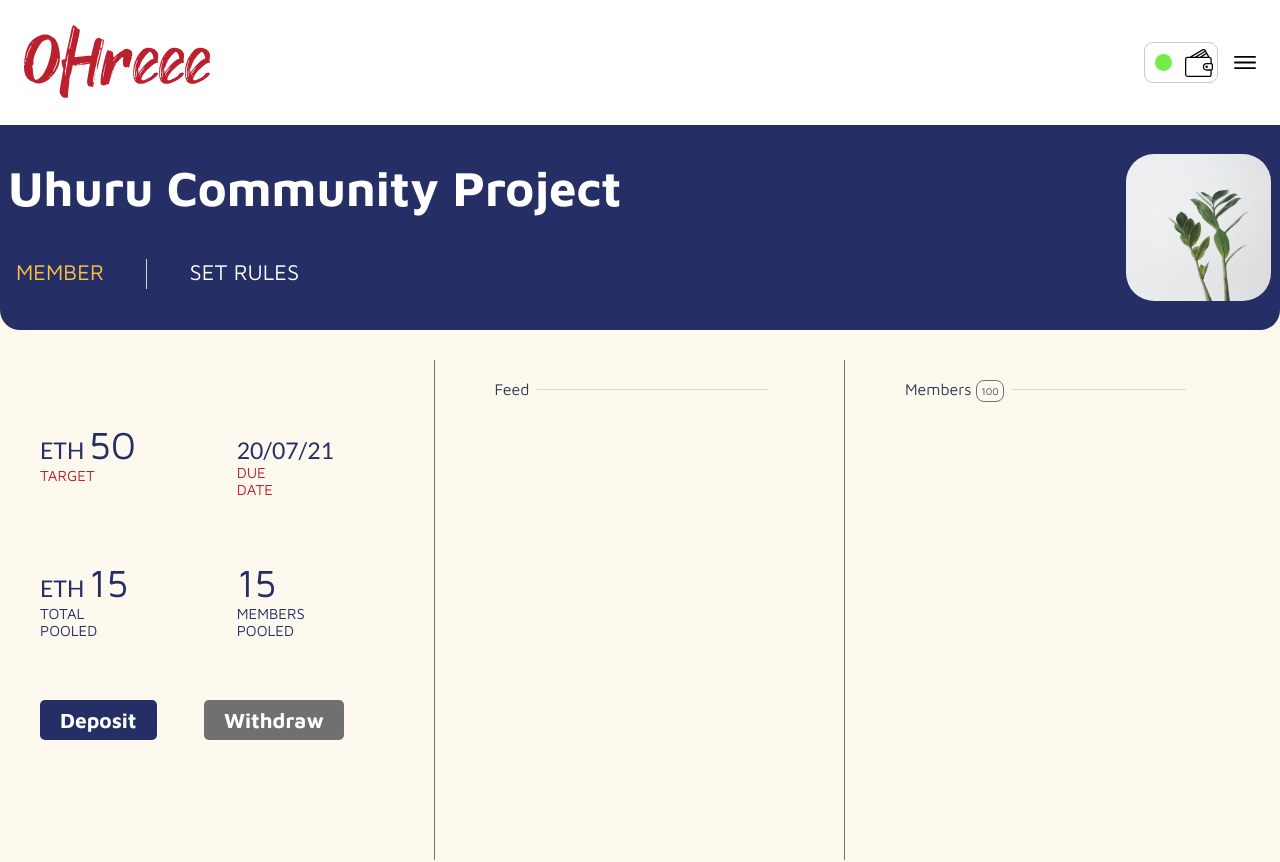
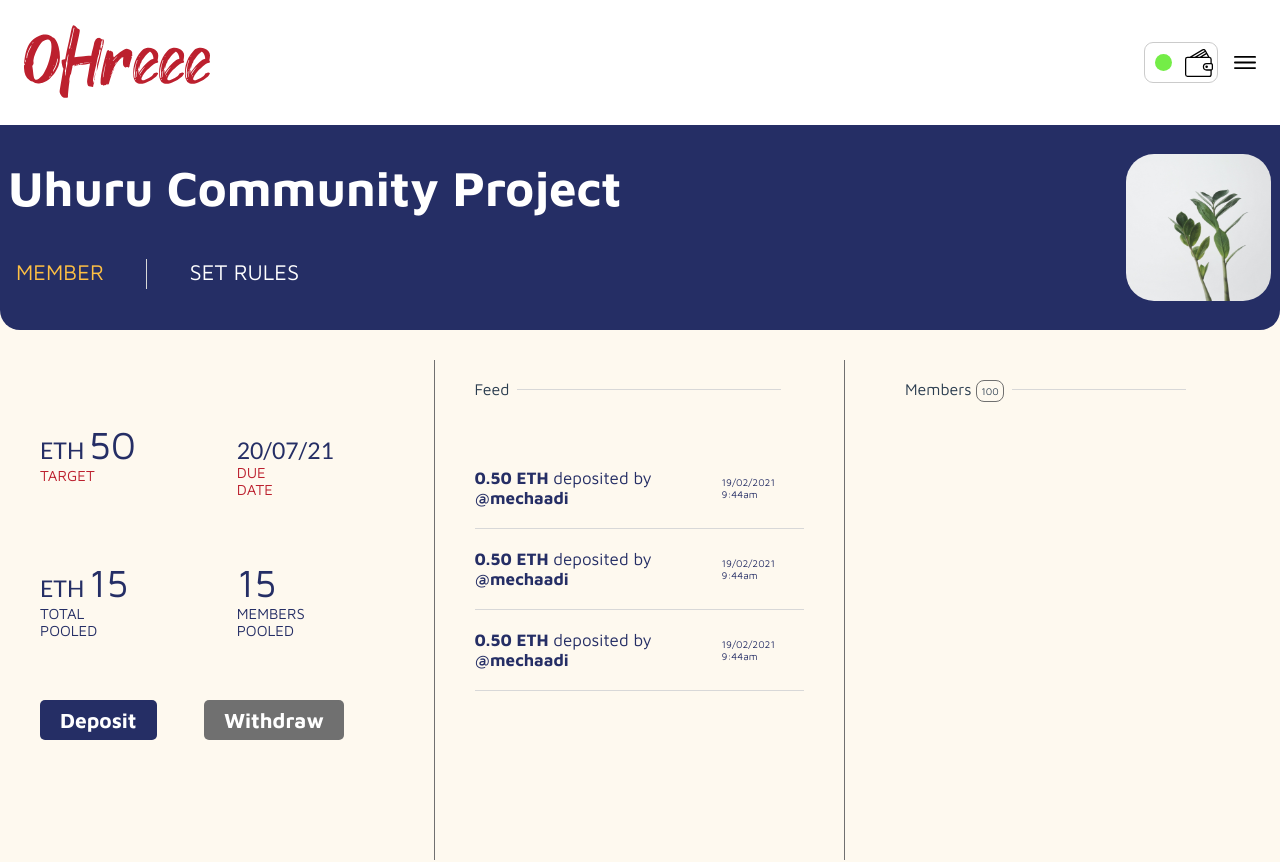
Before and after one commit to ohreee/pool-frontend, a Vue app: page /details in a window 1280 px wide. Shown: the top 862 px of the page. Built offline with nearby package versions, Linux system fonts and the light colour scheme.

Commit message:
feed section done

```diff
--- /dev/null
+++ b/src/components/feed/FeedItem.vue
@@ -0,0 +1,51 @@
+<template>
+  <div class="ohr-feed-element">
+    <div class="ohr-feed-info">
+      <p>
+        <span class="ohr-feed-info-eth">{{ eth }} {{" "}} </span>
+        <span class="ohr-feed-info-data">{{ data }} {{" "}}</span>
+        <span class="ohr-feed-info-username"> {{ username }}</span>
+      </p>
+    </div>
+
+    <div class="ohr-feed-date">
+      <p >{{ date }}</p>
+    </div>
+  </div>
+</template>
+
+<script>
+export default {
+  props: {
+    date: [String],
+    username: [String],
+    eth: [Number],
+    data: [String],
+  },
+};
+</script>
+
+<style lang="sass" scoped>
+.ohr-feed-element
+    display: flex
+    justify-content: space-between
+    align-items: center
+    padding: 20px 0px
+    border-bottom: 1px solid #D8D8D8
+    .ohr-feed-info
+        .ohr-feed-info-eth
+            color: #252E65
+            font-weight: bold
+            font-size: 17px
+        .ohr-feed-info-data
+            color: #252E65
+            font-size: 17px
+        .ohr-feed-info-username
+            color: #252E65
+            font-weight: bold
+            font-size: 17px
+    .ohr-feed-date
+        p
+            color: #252E65
+            font-size: 10px
+</style>
--- a/src/views/Details.vue
+++ b/src/views/Details.vue
@@ -61,10 +61,14 @@
           </div>
         </div>
         <div class="ohr-col-4 ohr-feed-container">
-          <div class="ohr-row ohr-no-gutter ohr-v-center">
+          <div class="ohr-row ohr-no-gutter ohr-feed-head ohr-v-center">
             <p>Feed</p>
             <span class="ohr-hor-line"></span>
           </div>
+          <feed-item username="@mechaadi" eth="0.50 ETH" data="deposited by" date="19/02/2021 9:44am"/>
+          <feed-item username="@mechaadi" eth="0.50 ETH" data="deposited by" date="19/02/2021 9:44am"/>
+          <feed-item username="@mechaadi" eth="0.50 ETH" data="deposited by" date="19/02/2021 9:44am"/>
+
         </div>
         <div class="ohr-col-4 ohr-members-container">
           <div class="ohr-row ohr-no-gutter ohr-v-center">
@@ -80,8 +84,9 @@
 <script>
 import OhrBlueButton from "../components/common/OhrBlueButton.vue";
 import OhrGrayButton from "../components/common/OhrGrayButton.vue";
+import FeedItem from '../components/feed/FeedItem.vue';
 export default {
-  components: { OhrBlueButton, OhrGrayButton },
+  components: { OhrBlueButton, OhrGrayButton, FeedItem},
 };
 </script>
 
@@ -128,9 +133,11 @@ export default {
     height: 100%
 
     .ohr-feed-container
-        padding: 20px 60px
+        padding: 20px 40px
         border-right: 1px solid #707070
         height: 500px
+        .ohr-feed-head
+            margin-bottom: 50px
         .ohr-hor-line
             height: 1px
             background-color: #D8D8D8
```
